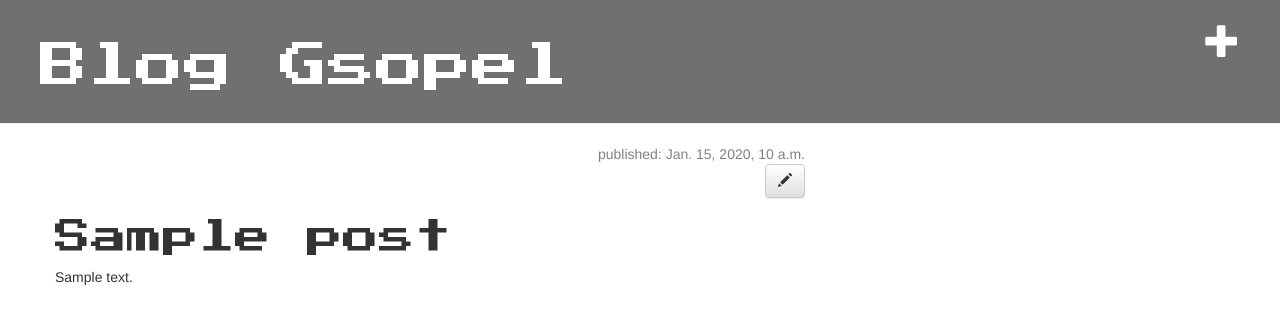
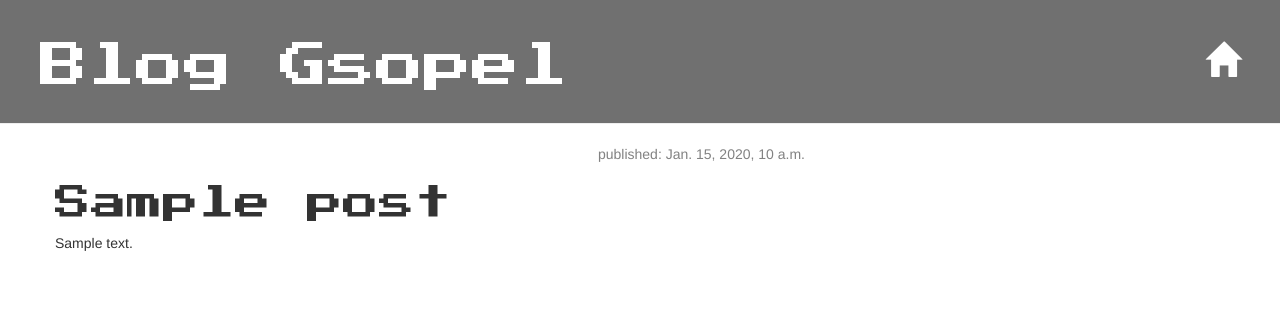
Before and after one commit to Gsopel/django-blog-app, a Django app: template blog/templates/blog/post_detail.html in a window 1280 px wide. Shown: the top 324 px of the page. Run offline with Django 3.2, Linux system fonts and the light colour scheme; the template is opened without the code that fills it: most values are stand-ins (such as "Sample title", 1, 10 or a date in 2020); some libraries are stand-ins or nearby versions.

Commit message:
Added views to create/edit blog post inside the site

```diff
--- a/blog/static/css/blog.css
+++ b/blog/static/css/blog.css
@@ -54,3 +54,6 @@ p{
 #edit{
     text-align: right;
 }
+a.top-menu{
+    margin-top: 20px;
+}
--- a/blog/templates/blog/base.html
+++ b/blog/templates/blog/base.html
@@ -14,7 +14,11 @@
 
  <body>
     <div class="page-header">
-        <a href="{% url 'post_new' %}" class="top-menu"><span class="glyphicon glyphicon-plus"></span></a>
+        <a href="{% url 'admin:index' %}" class="top-menu"><span class="glyphicon glyphicon-home"></span></a>
+
+        {% if user.is_authenticated %}
+            <a href="{% url 'post_new' %}" class="top-menu"><span class="glyphicon glyphicon-plus"></span></a>
+        {% endif %}
         <h1><a href="/">Blog Gsopel</a></h1>
 
     </div>
--- a/blog/templates/blog/post_detail.html
+++ b/blog/templates/blog/post_detail.html
@@ -7,9 +7,12 @@
                 published: {{ post.published_date }}
             </div>
         {% endif %}
-        <div id="edit">
-            <a class="btn btn-default" href="{% url 'post_edit' pk=post.pk %}"><span class="glyphicon glyphicon-pencil"></span></a>
-        </div>
+        {% if user.is_authenticated %}
+            <div id="edit">
+                <a class="btn btn-default" href="{% url 'post_edit' pk=post.pk %}"><span class="glyphicon glyphicon-pencil"></span></a>
+            </div>
+        {% endif %}
+
         <h1>{{ post.title }}</h1>
         <p>{{ post.text|linebreaksbr }}</p>
     </div>
```
